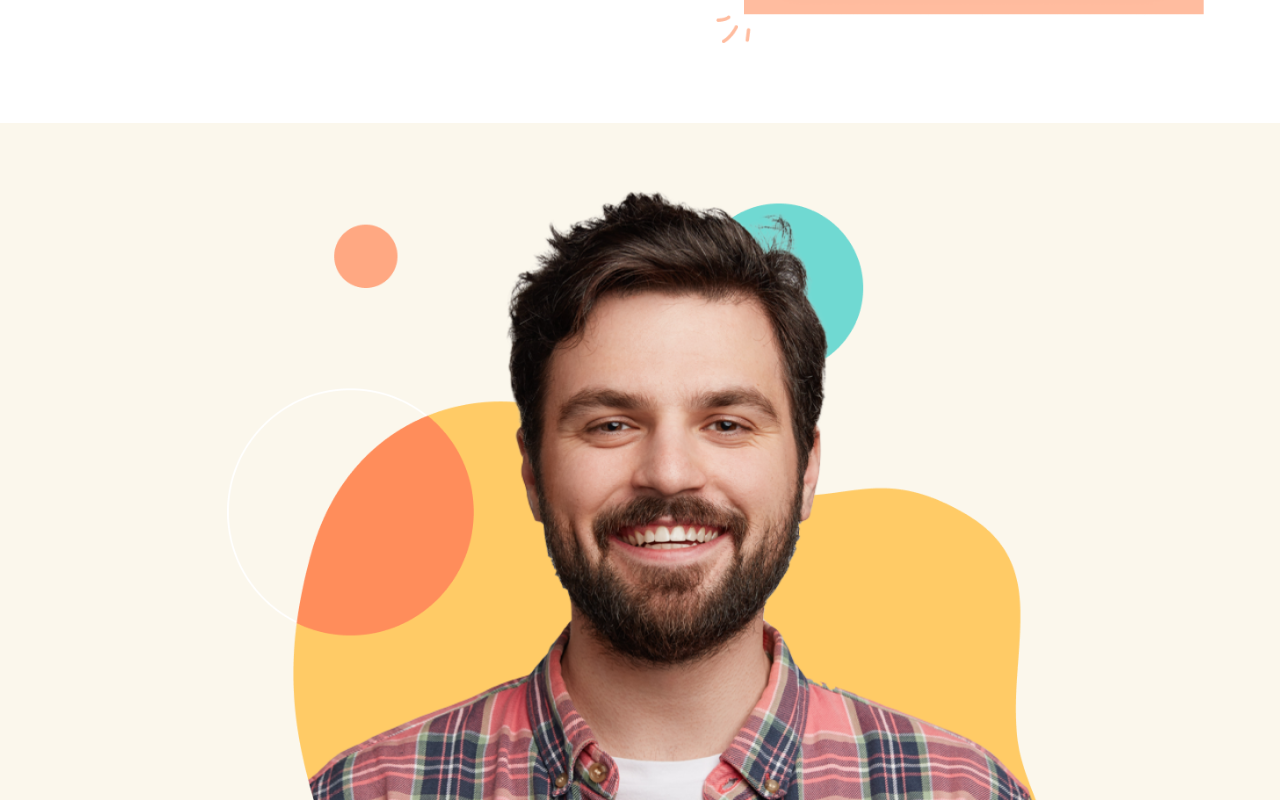
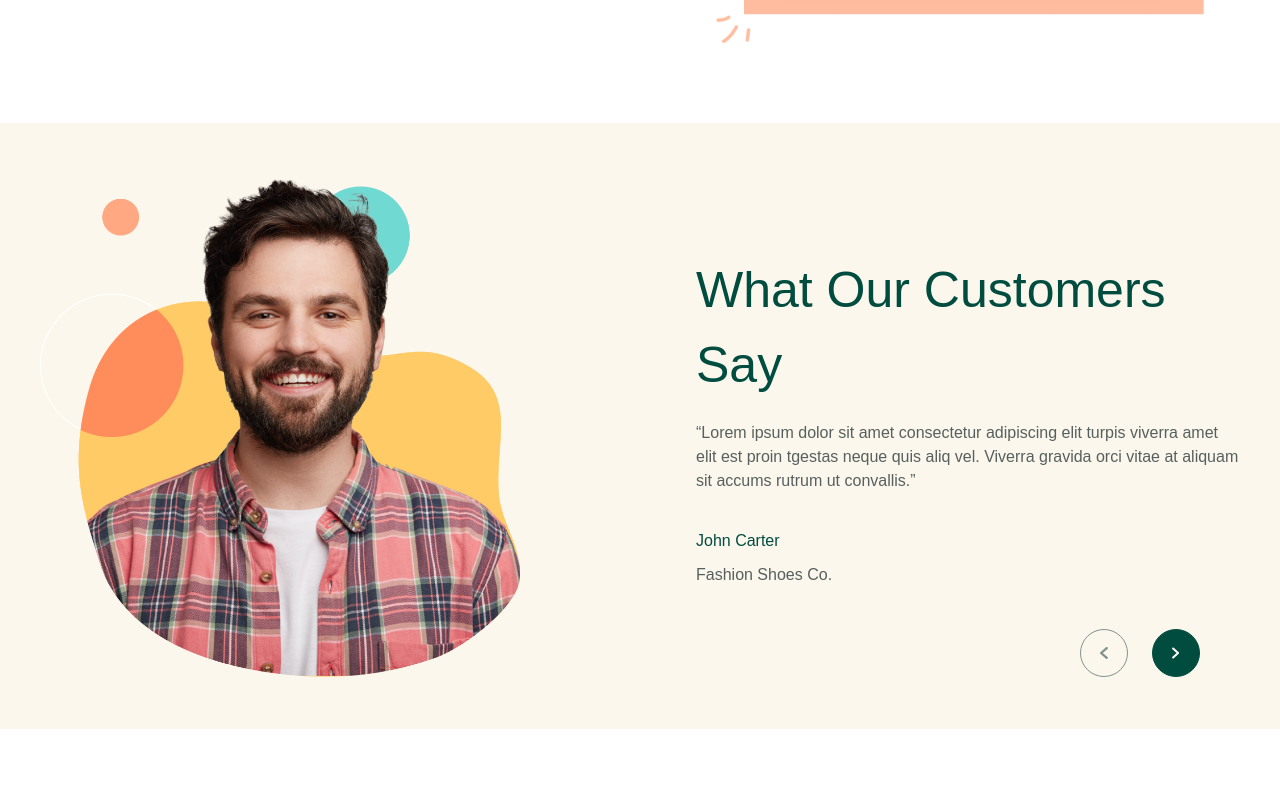
Before and after one commit to pujiragil/shopify-landing, a React app: page / in a window 1280 px wide. Shown: the part 3520-4320 px from the top of the page. After the commit the page ends 4249 px from the top, so only its background shows below. Built offline with nearby package versions, Linux system fonts and the light colour scheme; the HTML template or start-up script is replaced by a standard one.

Commit message:
comp: add testimonial style for entire size

```diff
--- a/src/components/Testimonial/index.jsx
+++ b/src/components/Testimonial/index.jsx
@@ -16,7 +16,7 @@ export default function Testimonial() {
   return (
     <div className="bg-tertiary-300">
       <div className="container mx-auto max-w-[1344px]">
-        <div className="px-5 pt-10 pb-[52px]">
+        <div className="px-5 pt-10 pb-[52px] sm:px-10">
           <Swiper
             modules={[Navigation]}
             navigation={{
@@ -30,14 +30,14 @@ export default function Testimonial() {
             className="relative"
           >
             <SwiperSlide>
-              <div className="flex flex-col gap-[50px] items-center">
+              <div className="flex flex-col gap-[50px] items-center md:flex-row md:items-end lg:gap-44 lg:items-center">
                 <img
-                  className="w-8/12"
+                  className="w-[300px] md:w-8/12 lg:w-2/5"
                   src="/testimonial.png"
                   alt="testimonial"
                 />
-                <div className="flex flex-col">
-                  <SubHead style="mb-[18px] w-10/12">
+                <div className="flex flex-col sm:w-10/12">
+                  <SubHead style="mb-[18px] w-9/12 md:w-full">
                     What Our Customers Say
                   </SubHead>
                   <Paragraph style="mb-9">
@@ -56,14 +56,14 @@ export default function Testimonial() {
               </div>
             </SwiperSlide>
             <SwiperSlide>
-              <div className="flex flex-col gap-[50px] items-center">
+              <div className="flex flex-col gap-[50px] items-center md:flex-row md:items-end lg:gap-44 lg:items-center">
                 <img
-                  className="w-8/12"
+                  className="w-[300px] md:w-8/12 lg:w-2/5"
                   src="/testimonial.png"
                   alt="testimonial"
                 />
-                <div className="flex flex-col">
-                  <SubHead style="mb-[18px] w-10/12">
+                <div className="flex flex-col sm:w-10/12">
+                  <SubHead style="mb-[18px] w-9/12 md:w-full">
                     What Our Customers Say
                   </SubHead>
                   <Paragraph style="mb-9">
@@ -81,7 +81,7 @@ export default function Testimonial() {
                 </div>
               </div>
             </SwiperSlide>
-            <div className="absolute bottom-0 right-0 z-10 bg-tertiary-300 flex items-center gap-4 pt-5 pl-5">
+            <div className="absolute bottom-0 right-0 sm:right-10 z-10 flex items-center gap-6">
               <button
                 className="testimonial-button prev"
                 ref={navigationPrevRef}
```
